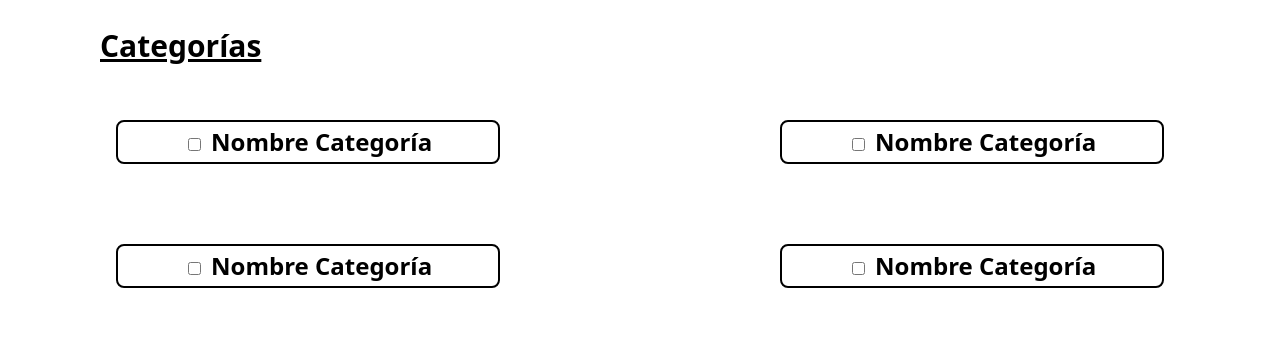
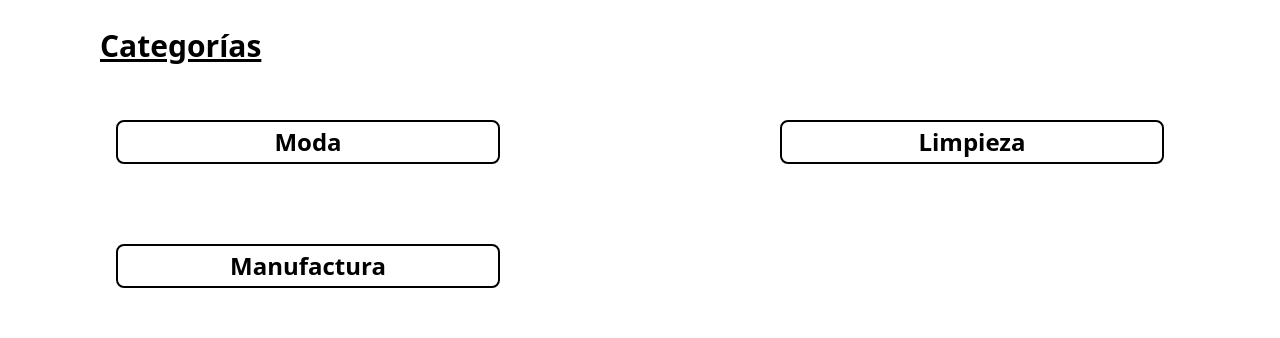
Before and after one commit to santiago9505/Olympia, a React (Create React App) app in the folder Olympia/: page / in a window 1280 px wide. Shown: the part 1040-1378 px from the top of the page. Built offline with nearby package versions, Linux system fonts and the light colour scheme.

Commit message:
integration backend started

```diff
--- a/Olympia/src/components/Header/Header.js
+++ b/Olympia/src/components/Header/Header.js
@@ -53,7 +53,7 @@ const Header = () => {
   };
 
   return (
-    <header className="block absolute bottom-0 z-50 w-full shadow-custom bg-gray-400 md:hidden">
+    <header className="block fixed bottom-0 z-50 w-full shadow-custom bg-gray-400 md:hidden">
       <div className="flex flex-row justify-between items-center p-2">
         <div>
           <div
--- a/Olympia/src/components/Main/Categoria1.js
+++ b/Olympia/src/components/Main/Categoria1.js
@@ -1,6 +1,66 @@
-import React from "react";
+import React, { useState, useEffect } from "react";
+
+const data = [
+  {
+    name: 'Toallitas Húmedas Biodegradables',
+    price: '144900',
+    description: 'Paquete de 4 toallitas de ducha grandes sin enjuague para después del entrenamiento, camping, mochilero, al aire libre y senderismo',
+    stok: '2',
+    img_url: 'https://http2.mlstatic.com/D_NQ_NP_920698-MCO43961669942_102020-O.webp',
+    tag_use: 'Limpieza',
+  },
+  {
+    name: 'Toallitas Húmedas Biodegradables',
+    price: '144900',
+    description: 'Paquete de 4 toallitas de ducha grandes sin enjuague para después del entrenamiento, camping, mochilero, al aire libre y senderismo',
+    stok: '2',
+    img_url: 'https://http2.mlstatic.com/D_NQ_NP_920698-MCO43961669942_102020-O.webp',
+    tag_use: 'Limpieza',
+  },
+  {
+    name: 'Toallitas Húmedas Biodegradables',
+    price: '144900',
+    description: 'Paquete de 4 toallitas de ducha grandes sin enjuague para después del entrenamiento, camping, mochilero, al aire libre y senderismo',
+    stok: '2',
+    img_url: 'https://http2.mlstatic.com/D_NQ_NP_920698-MCO43961669942_102020-O.webp',
+    tag_use: 'Limpieza',
+  },
+  {
+    name: 'Toallitas Húmedas Biodegradables',
+    price: '144900',
+    description: 'Paquete de 4 toallitas de ducha grandes sin enjuague para después del entrenamiento, camping, mochilero, al aire libre y senderismo',
+    stok: '2',
+    img_url: 'https://http2.mlstatic.com/D_NQ_NP_920698-MCO43961669942_102020-O.webp',
+    tag_use: 'Limpieza',
+  },
+  {
+    name: 'Toallitas Húmedas Biodegradables',
+    price: '144900',
+    description: 'Paquete de 4 toallitas de ducha grandes sin enjuague para después del entrenamiento, camping, mochilero, al aire libre y senderismo',
+    stok: '2',
+    img_url: 'https://http2.mlstatic.com/D_NQ_NP_920698-MCO43961669942_102020-O.webp',
+    tag_use: 'Limpieza',
+  },
+];
 
 const Categoria1 = () => {
+  const [state, setState] = useState({
+    name: '',
+    price: '',
+    description: '',
+    stok: '',
+    img_url: '' ,
+    tag_use: '',
+  });
+
+  const fetchData = async () => {
+    //Async code here
+  }
+
+  useEffect(() => {
+    fetchData();
+  }, []);
+
   return (
     <section className="hidden xl:block xl:h-11/12">
       <h1 className="text-3xl font-bold underline m-2 md:pl-5 xl:ml-20">
--- a/Olympia/src/components/Main/Categories.js
+++ b/Olympia/src/components/Main/Categories.js
@@ -1,4 +1,9 @@
 import React from "react";
+import { Link } from 'react-router-dom';
+
+//Libs
+import { categories } from '../../constants/categories';
+
 
 const Categories = () => {
   return (
@@ -7,22 +12,15 @@ const Categories = () => {
         Categorías
       </h1>
       <section className="grid grid-cols-2 justify-items-center gap-4 mt-6 mx-4 font-bold xl:text-2xl xl:text-center xl:gap-20 xl:mt-14">
-        <article className="border-2 w-11/12 max-w-sm border-black p-1 rounded-lg">
-          <input className="m-1" type="checkbox" name="transporte" value="1" />
-          {"  "}Nombre Categoría
-        </article>
-        <article className="border-2 w-11/12 max-w-sm border-black p-1 rounded-lg">
-          <input className="m-1" type="checkbox" name="transporte" value="2" />
-          {"  "}Nombre Categoría
-        </article>
-        <article className="border-2 w-11/12 max-w-sm border-black p-1 rounded-lg">
-          <input className="m-1" type="checkbox" name="transporte" value="3" />
-          {"  "}Nombre Categoría
-        </article>
-        <article className="border-2 w-11/12 max-w-sm border-black p-1 rounded-lg">
-          <input className="m-1" type="checkbox" name="transporte" value="4" />
-          {"  "}Nombre Categoría
-        </article>
+        {
+         categories.map(({ category }, i) => (
+          <article key={i} className="border-2 w-11/12 max-w-sm border-black p-1 rounded-lg">
+            <Link to={`/products/${category}`} className="block w-full">
+              {category}
+            </Link>
+          </article>
+         ))
+        }
       </section>
     </div>
   );
--- /dev/null
+++ b/Olympia/src/constants/categories.js
@@ -0,0 +1,11 @@
+export const categories = [
+  {
+    category: 'Moda',
+  },
+  {
+    category: 'Limpieza',
+  },
+  {
+    category: 'Manufactura',
+  },
+]
```
